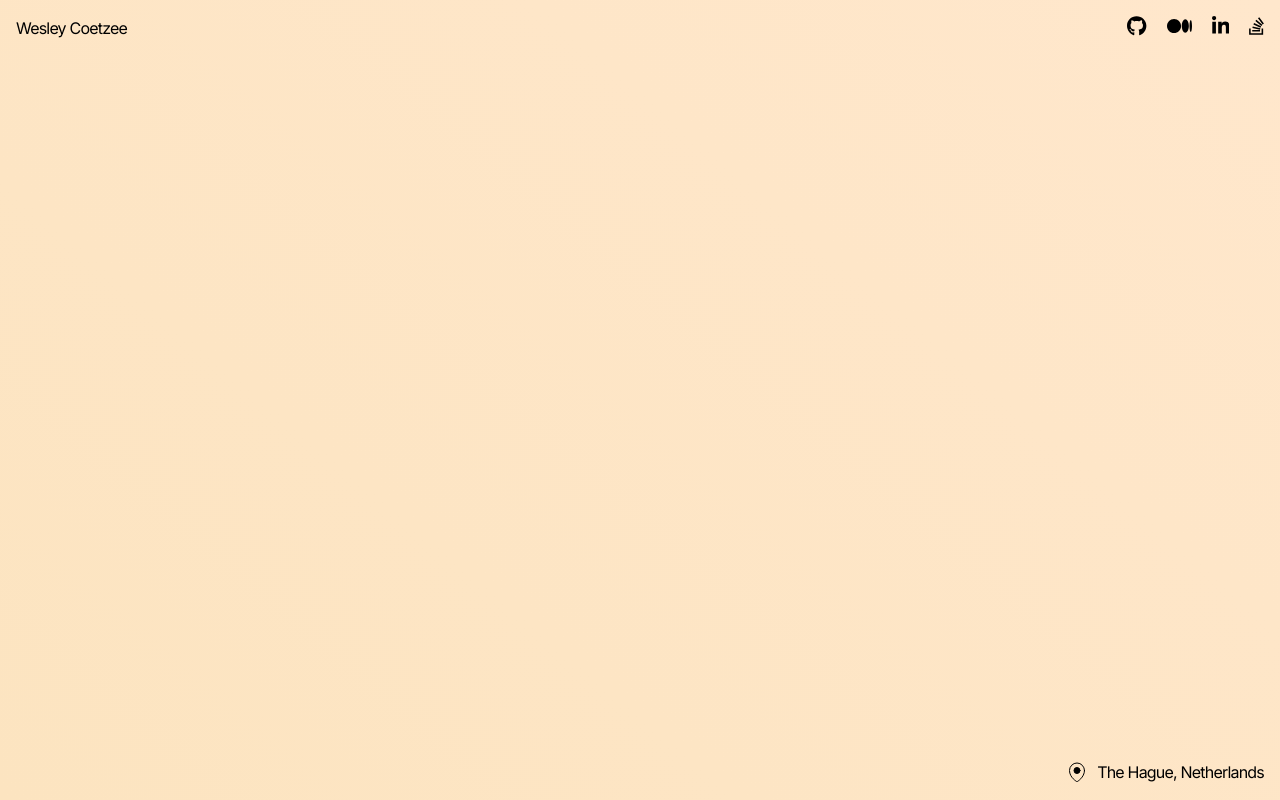
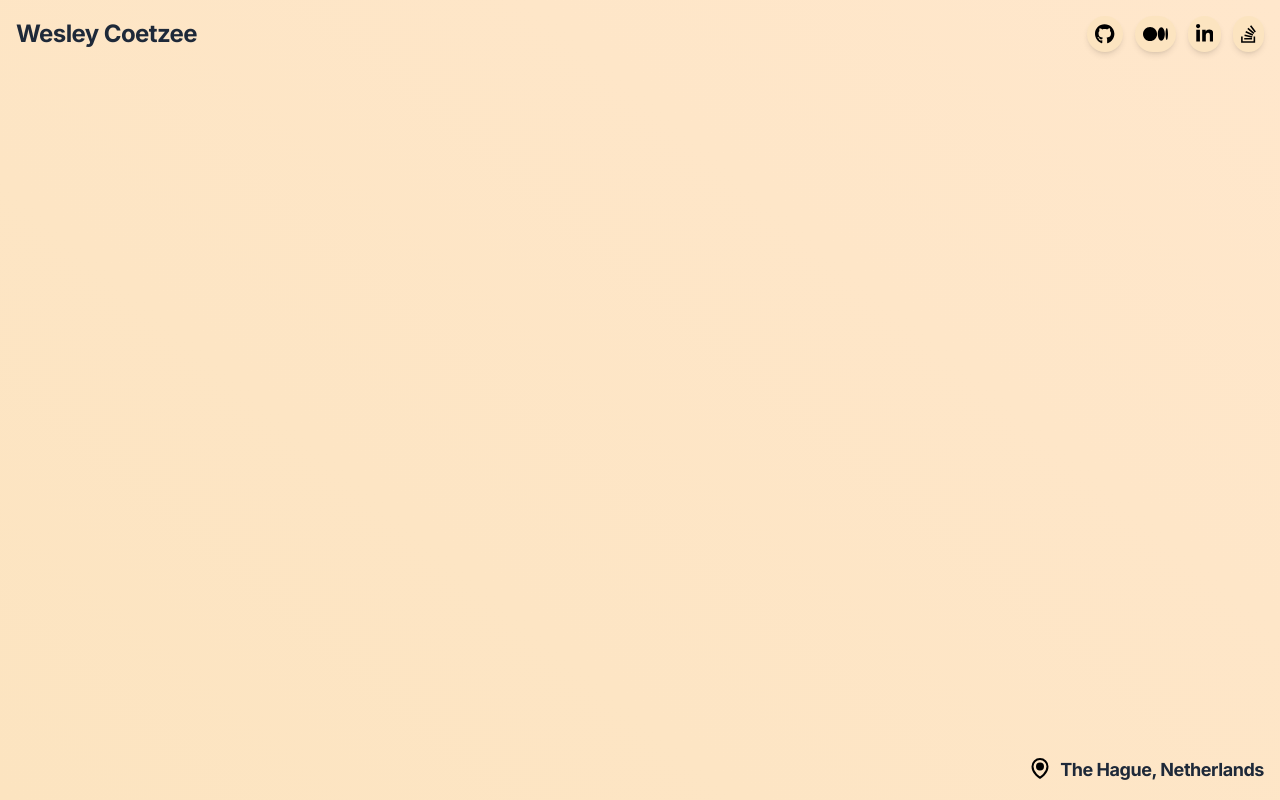
Before and after one commit to wezzcoetzee/wezzcoetzee, a Next.js app: page / in a window 1280 px wide. Built offline with nearby package versions, Linux system fonts and the light colour scheme.

Commit message:
feat: update theme

```diff
--- a/package.json
+++ b/package.json
@@ -1,6 +1,6 @@
 {
   "name": "wezzcoetzee",
-  "version": "0.1.0",
+  "version": "1.0.0",
   "private": true,
   "engines": {
     "node": "^18.17.0"
--- a/src/app/globals.css
+++ b/src/app/globals.css
@@ -17,6 +17,10 @@
   }
 }
 
+@theme {
+  --color-beige: rgb(252, 228, 192);
+}
+
 /*
   The default border color has changed to `currentcolor` in Tailwind CSS v4,
   so we've added these compatibility styles to make sure everything still
@@ -32,6 +36,18 @@
   ::backdrop,
   ::file-selector-button {
     border-color: var(--color-gray-200, currentcolor);
+  }
+
+  h1 {
+    @apply text-2xl font-bold text-gray-800 tracking-tight;
+  }
+
+  h2 {
+    @apply text-xl font-bold text-gray-800 tracking-tight;
+  }
+
+  h3 {
+    @apply text-lg font-bold text-gray-800 tracking-tight;
   }
 }
 
--- a/src/components/Footer.tsx
+++ b/src/components/Footer.tsx
@@ -6,7 +6,7 @@ export default function Footer() {
           xmlns="http://www.w3.org/2000/svg"
           fill="none"
           viewBox="0 0 24 24"
-          strokeWidth={1}
+          strokeWidth="2"
           stroke="black"
           className="w-6 h-6"
         >
@@ -23,7 +23,7 @@ export default function Footer() {
           />
         </svg>
 
-        <h1>The Hague, Netherlands</h1>
+        <h3>The Hague, Netherlands</h3>
       </div>
     </footer>
   );
--- a/src/components/Header.tsx
+++ b/src/components/Header.tsx
@@ -85,10 +85,10 @@ export default function Header() {
 
   return (
     <header className="fixed top-0 p-4 flex justify-between w-full">
-      <div className="flex">
+      <div className="flex justify-center items-center">
         <h1>Wesley Coetzee</h1>
       </div>
-      <div className="flex flex-row gap-5">
+      <div className="flex flex-row gap-3">
         {CONTACTS.map((contact: ContactIcon) => {
           return (
             <SocialButton key={contact.name} contact={contact}></SocialButton>
--- a/src/components/SocialButton.tsx
+++ b/src/components/SocialButton.tsx
@@ -27,9 +27,10 @@ export default function SocialButton(props: { contact: ContactIcon }) {
   };
 
   return (
-    <div>
+    <div className="flex justify-center">
       <a
         href="#"
+        className="p-2 rounded-full shadow-md bg-beige hover:shadow-lg transition-shadow duration-200 ease-in-out"
         onClick={() =>
           sendGoogleAnalyticsEvent(contact.link, {
             action: "click",
```
